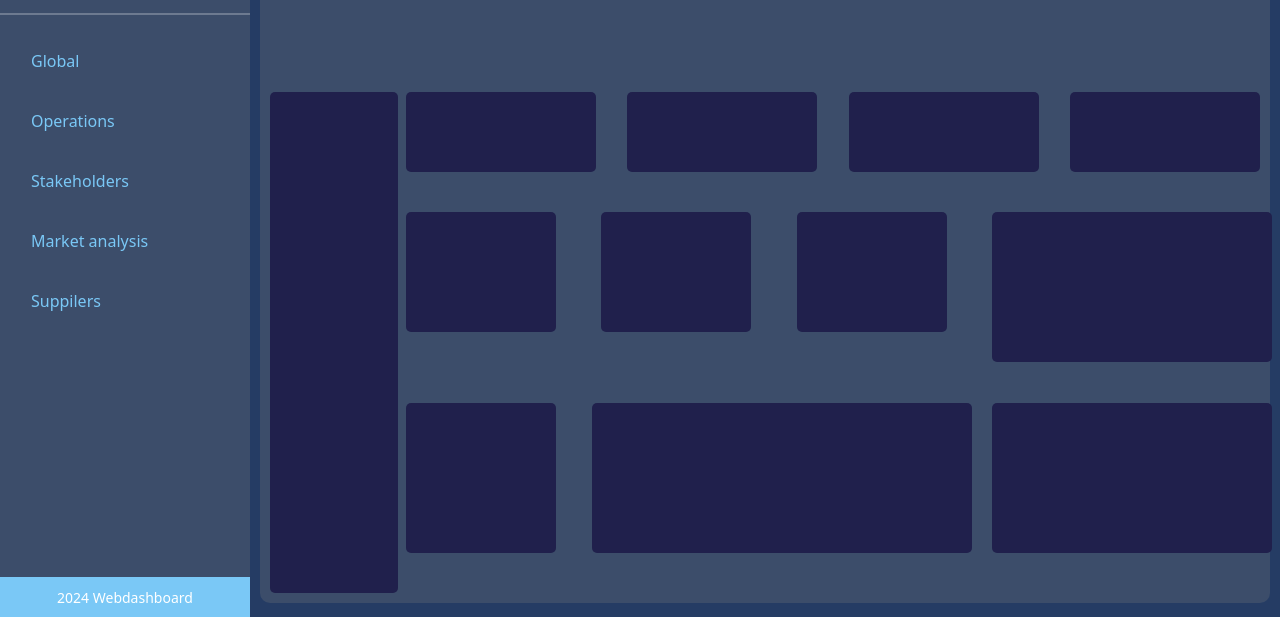
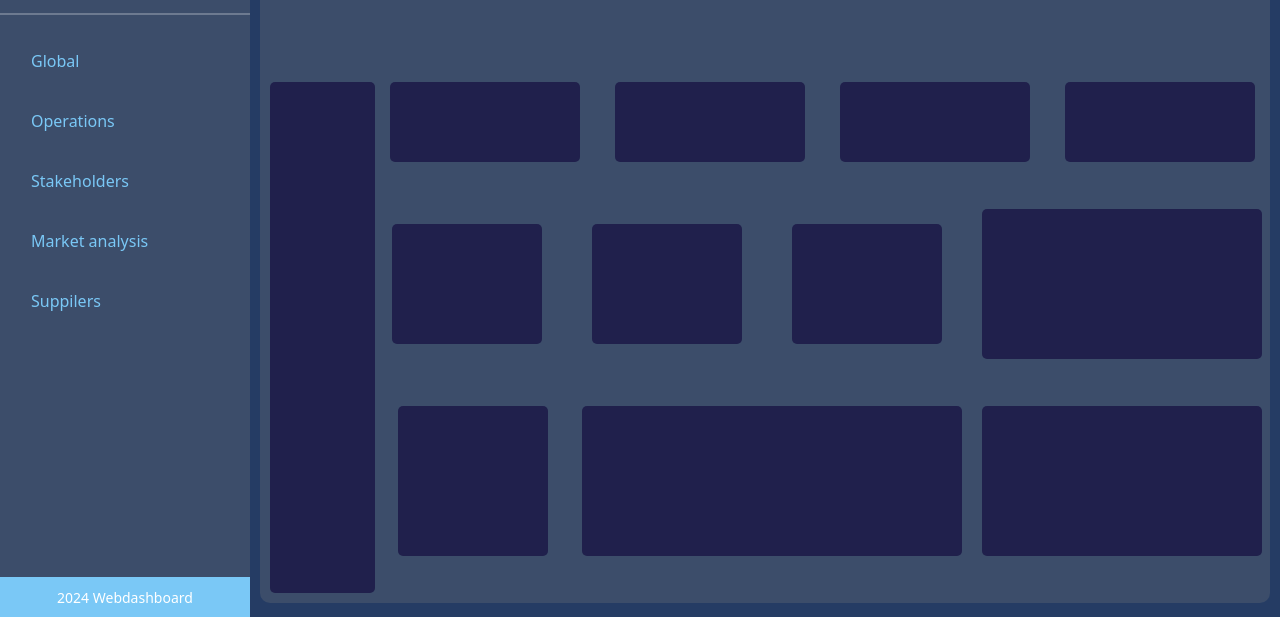
Before and after one commit to Vitorio-dev/contoso-clone, a plain HTML site: page index.html in a window 1280 px wide. Shown: the part 183-800 px from the top of the page. Drawn offline with Linux system fonts and the light colour scheme.

Commit message:
terminando os grid

```diff
--- a/index.html
+++ b/index.html
@@ -119,7 +119,10 @@
 
       <section class="grafics d-grid">
         <div class="inforacoes">
-          <h2><img src="./img/logo.png" alt="logo"> Contoso - Ticket Volume Dashboard</h2>
+          <h2>
+            <img src="./img/logo.png" alt="logo" /> Contoso - Ticket Volume
+            Dashboard
+          </h2>
           <p>last data Reload 5/23/2024 1:58:01 PM</p>
         </div>
         <div class="left-box"></div>
@@ -131,9 +134,9 @@
             <div class="grid-item normal"></div>
           </div>
           <div class="row d-grid gridDois">
-            <div class="grid-item pequeno"></div>
-            <div class="grid-item pequeno"></div>
-            <div class="grid-item pequeno"></div>
+            <div class="grid-item pequeno central"></div>
+            <div class="grid-item pequeno central"></div>
+            <div class="grid-item pequeno central"></div>
             <div class="grid-item largo"></div>
           </div>
           <div class="row d-grid gridTrez">
@@ -143,9 +146,6 @@
           </div>
         </div>
       </section>
-
-
-
     </main>
     <script src="./bootstrap-5.3.3-dist/bootstrap-5.3.3-dist/js/bootstrap.min.js"></script>
     <script src="script/opcoes.js"></script>
--- a/style/grafics.css
+++ b/style/grafics.css
@@ -22,11 +22,11 @@
     margin-left: 43px;
   }
 
-.grafics {
-    margin:10px;
+  .grafics {
+    margin: 10px;
     background-color: var(--cor-de-fundo-section) !important;
     display: grid;
-    grid-template-columns: 0.6fr 4fr;
+    grid-template-columns: 0.6fr 5fr;
     gap: 10px;
     padding: 10px;
     border: 2px solid var(--cor-de-contraste);
@@ -42,29 +42,32 @@
 
   .right-box {
     display: grid;
+    gap: 10px;
+    margin-right: 10px;
   }
 
   .row {
     display: grid;
     gap: 10px;
+    justify-items: center;
   }
 
   .row:nth-child(1),
   .row:nth-child(2) {
-    grid-template-columns: repeat(4, 1fr); /* Ajuste uniforme para 4 colunas */
+    grid-template-columns: repeat(4, 1fr);
   }
 
   .row:nth-child(3) {
-    grid-template-columns: repeat(3, 1fr); /* Ajuste uniforme para 3 colunas */
+    grid-template-columns: repeat(3, 1fr);
   }
 
   .grid-item {
-     margin-left: 10px;
+    margin-left: 10px;
     background-color: var(--cor-de-fundo-secundaria) !important;
     border-radius: 5px;
   }
 
-  .grid-item.pequeno{
+  .grid-item.pequeno {
     width: 150px;
   }
 
@@ -74,23 +77,29 @@
   }
 
   .grid-item.largo {
-    width: 280px; /* Largura total */
-    height: 150px; /* Altura maior para destacar */
+    width: 280px;
+    height: 150px;
   }
 
   .grid-item.maior {
     width: 380px;
   }
 
-  .gridUm div {
+  .grid-item.central {
+    margin-top: 15px;
+    margin-left: -1px;
+  }
+  .gridUm div,
+  .gridDois div,
+  .gridTrez div {
     width: 100%;
   }
 
-  .gridDois div {
+  .gridDois div,
+  .gridTrez div {
     height: 120px;
   }
 
   .gridTrez div {
-    width: 100%;
     height: 150px;
   }
```
